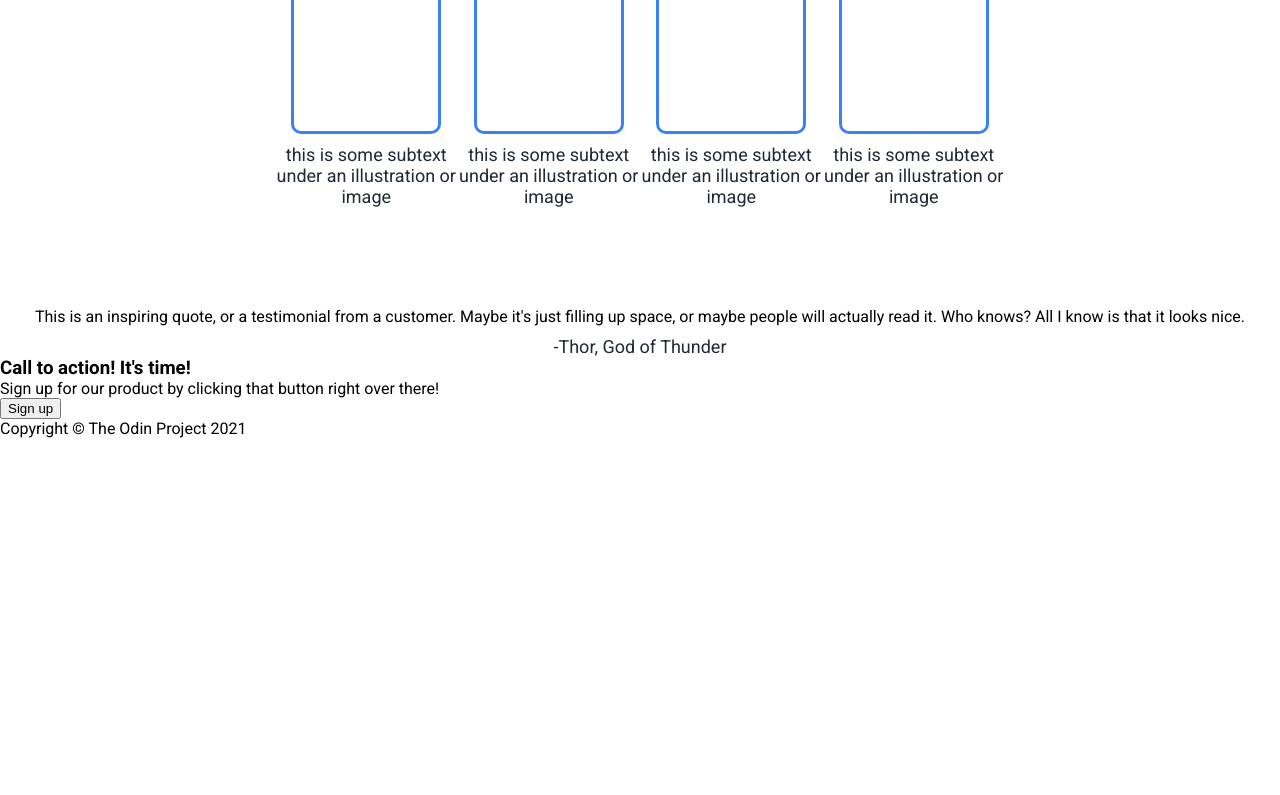
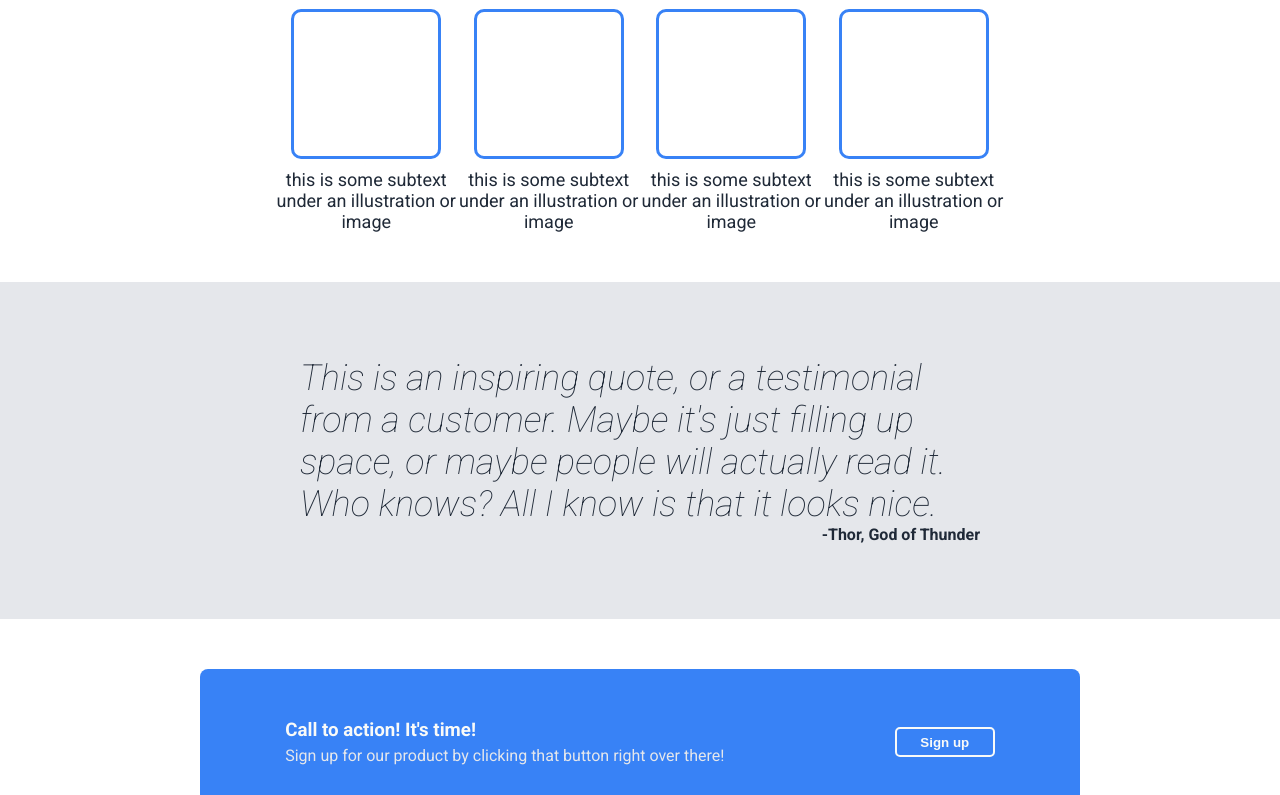
Before and after one commit to gordokay/landing-page, a plain HTML site: page index.html in a window 1280 px wide. Shown: the part 551-1346 px from the top of the page. Before the commit the page ends 989 px from the top, so only its background shows below. Drawn offline with Linux system fonts and the light colour scheme.

Commit message:
Add cta styles

```diff
--- a/index.html
+++ b/index.html
@@ -59,16 +59,18 @@
         </div>
     </section>
     <!-- quote -->
-    <section class="quote-section">
-        <figure class="figure-container">
-            <blockquote>
-                <p>This is an inspiring quote, or a testimonial from a customer. Maybe it's just filling up space, or maybe people will actually read it. Who knows? All I know is that it looks nice.</p>
-            </blockquote>
-            <figcaption>-Thor, God of Thunder</figcaption>
-        </figure>
+    <section class="container light-bg">
+        <div class="quote-container">
+            <figure>
+                <blockquote>
+                    <p>This is an inspiring quote, or a testimonial from a customer. Maybe it's just filling up space, or maybe people will actually read it. Who knows? All I know is that it looks nice.</p>
+                </blockquote>
+                <figcaption class="quote-cap">-Thor, God of Thunder</figcaption>
+            </figure>
+        </div>
     </section>
     <!-- cta -->
-    <section class="cta-section">
+    <section class="container white-bg">
         <div class="cta">
             <div class="cta-text">
                 <h3>Call to action! It's time!</h3>
--- a/style.css
+++ b/style.css
@@ -87,7 +87,7 @@ a {
     display: flex;
     align-items: center;
     flex-direction: column;
-    padding-block: 25px 100px;
+    padding-block: 50px;
     gap: 25px;
     padding-inline: 75px;
 }
@@ -116,3 +116,48 @@ h2{
     border: 3px solid #3882f6;
     border-radius: 10px;
 }
+/* quote section */
+.quote-container{
+    padding-block: 75px;
+    padding-inline: 100px;
+}
+blockquote p {
+    font-size: 36px;
+    font-weight: 100;
+    font-style: italic;
+    color: #1f2937
+}
+.quote-cap {
+    text-align: end;
+    font-weight: 700;
+    color: #1f2937;
+}
+/* cta section */
+.cta{
+    background-color: #3882f6;
+    width: 100%;
+    padding-block: 50px;
+    margin-block: 50px;
+    border-radius: 8px;
+    display: flex;
+    justify-content: space-around;
+    align-items: center;
+}
+h3{
+    color:#f9faf8;
+    font-weight: 700;
+}
+.cta-text p{
+    margin-top: 5px;
+    color:#e5e7eb;
+    font-weight: 400;
+}
+.cta button{
+    background-color:#3882f6;
+    font-weight: 700;
+    border: 2px solid #f9faf8;
+    border-radius: 5px;
+    color:#f9faf8;
+    width: 100px;
+    height: 30px;
+}
```
